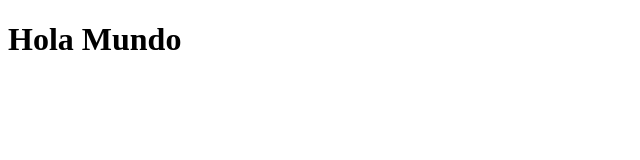
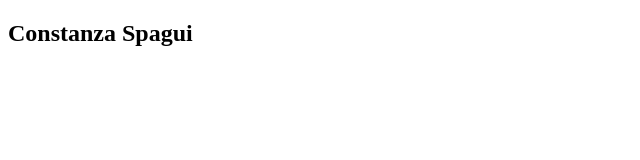
Before and after one commit to conispagui/cursoDisenoWeb, a plain HTML site: page index.html in a window 1280 px wide. Shown: the whole page, without its empty margins (0-640 px from the left). Drawn offline with Linux system fonts and the light colour scheme.

Commit message:
Cambio de h1 a div con h2

```diff
--- a/index.html
+++ b/index.html
@@ -4,9 +4,11 @@
     <meta charset="UTF-8">
     <meta http-equiv="X-UA-Compatible" content="IE=edge">
     <meta name="viewport" content="width=device-width, initial-scale=1.0">
-    <title>Git</title>
+    <title>Git Y GitHub</title>
 </head>
 <body>
-    <h1>Hola Mundo</h1>
+    <div class="container">
+        <h2>Constanza Spagui</h2>
+    </div>
 </body>
 </html>
```
